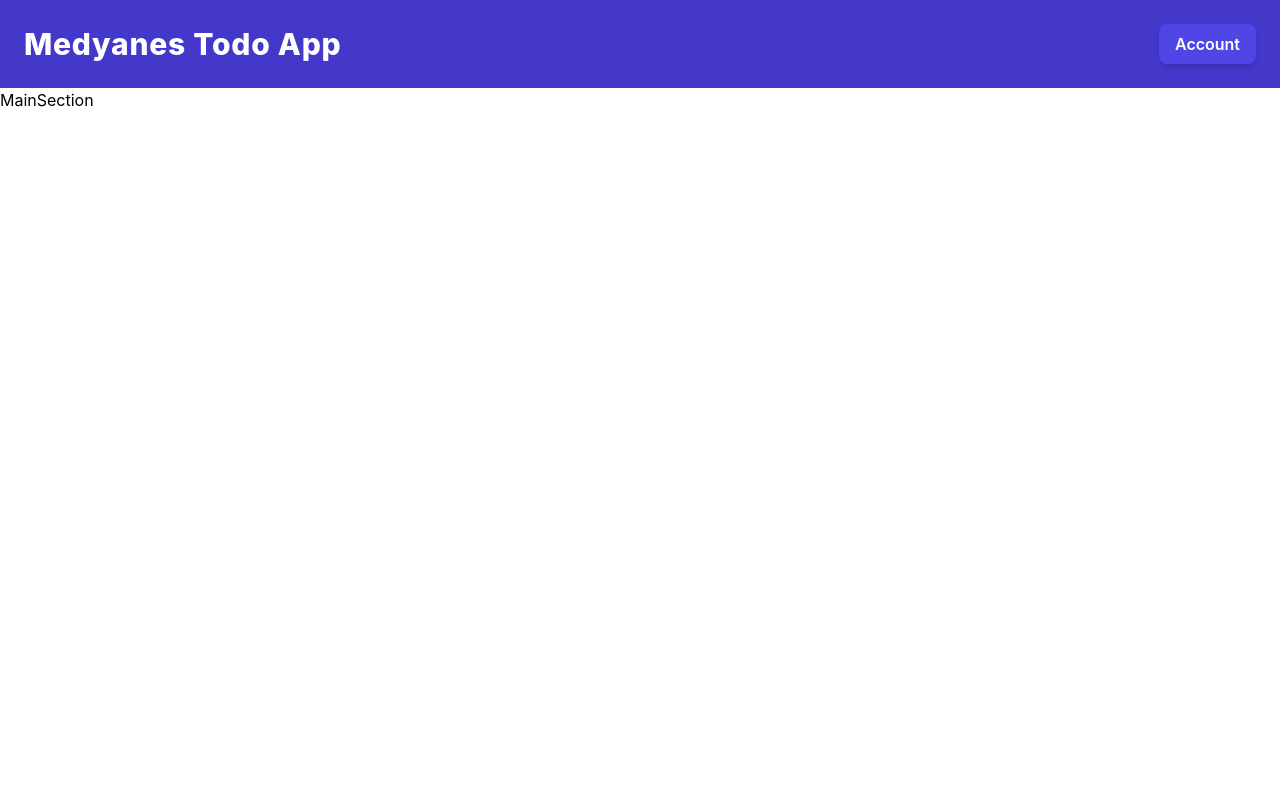
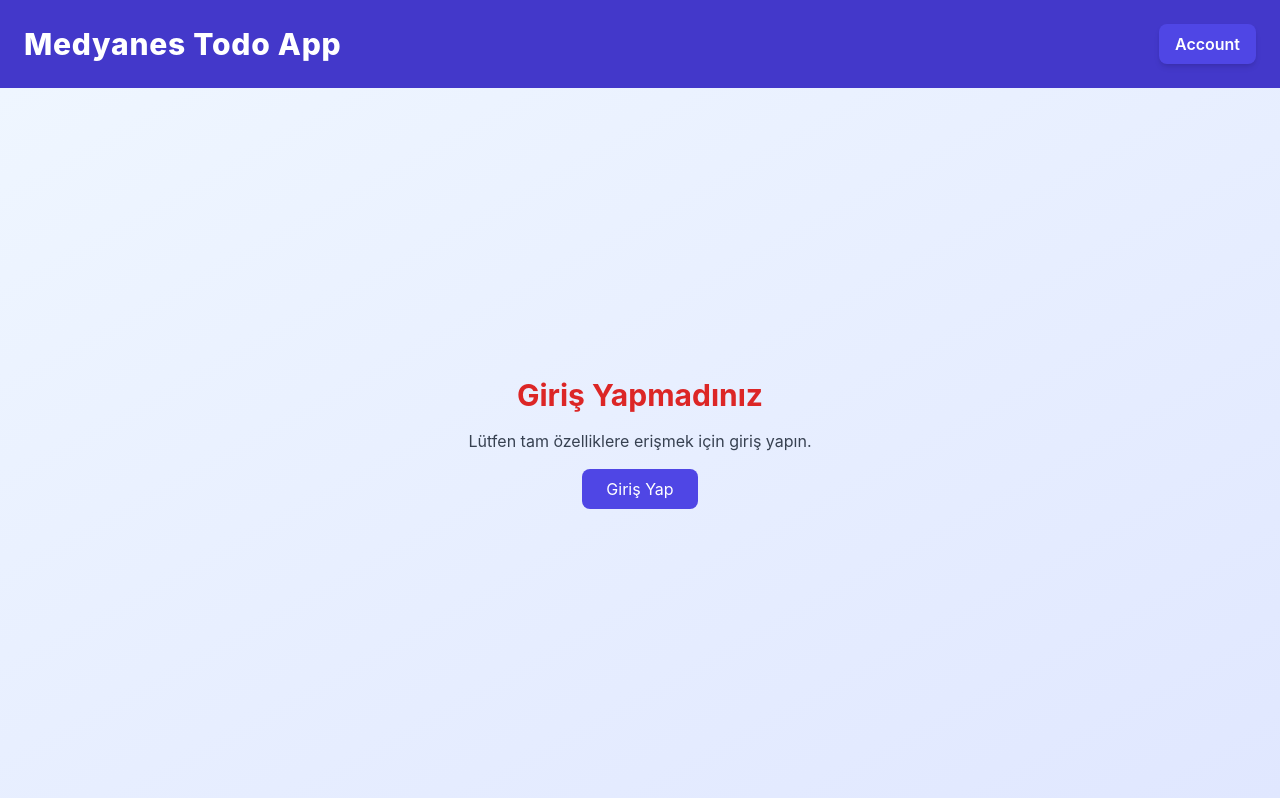
Before and after one commit to ahmetanil1/test-case-medyanes360, a Next.js app: page / in a window 1280 px wide. Built offline with nearby package versions, Linux system fonts and the light colour scheme; no server answers.

Commit message:
Introduce home component

```diff
--- a/components/MainSection/index.jsx
+++ b/components/MainSection/index.jsx
@@ -1,9 +1,43 @@
+// components/MainSection.jsx
+"use client"
 import React from 'react'
+import { useSession } from 'next-auth/react';
+import LoadingScreen from '../other/loading'; // Doğru yolu kontrol edin
+import Link from 'next/link';
+import Todos from '../todos';
 
 function MainSection() {
+    const { data: session, status } = useSession();
+
+    if (status === "loading") {
+        // Oturum yüklenirken LoadingScreen'i göster
+        return <LoadingScreen isLoading={true} />;
+    }
+
+    // Oturum yüklendikten sonra ana içeriği göster
     return (
-        <div>MainSection</div>
-    )
+        // En dıştaki div: Ekran yüksekliğinin tamamını kaplar ve içeriği ortalar.
+        // overflow-y-auto'yu buradan kaldırdım, çünkü içeriği sınırlayıp kaydırmayı iç div'de yapacağız.
+        <div className=" h-[calc(100vh-90px)] flex items-center justify-center bg-gradient-to-br from-blue-50 to-indigo-100">
+
+            <div className='w-full max-w-4xl mx-auto p-4'>
+                {session ? (
+                    <Todos user={session.user} />
+                ) : (
+                    <div className="text-center p-8">
+                        <h1 className="text-3xl font-bold text-red-600 mb-4">Giriş Yapmadınız</h1>
+                        <p className="text-gray-700">Lütfen tam özelliklere erişmek için giriş yapın.</p>
+                        <Link
+                            href="/login" // Linki '/auth/login' olarak güncelledim, eğer öyleyse
+                            className="mt-4 inline-block px-6 py-2 bg-indigo-600 text-white rounded-lg hover:bg-indigo-700 transition-colors"
+                        >
+                            Giriş Yap
+                        </Link>
+                    </div>
+                )}
+            </div>
+        </div>
+    );
 }
 
-export default MainSection
+export default MainSection;
```
